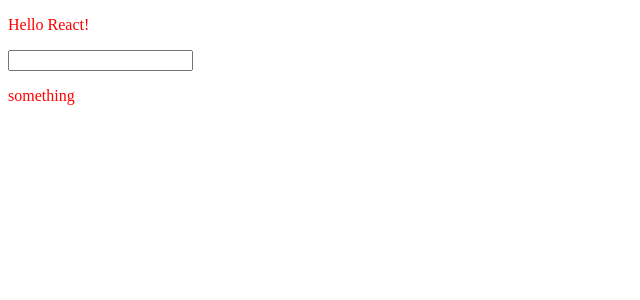
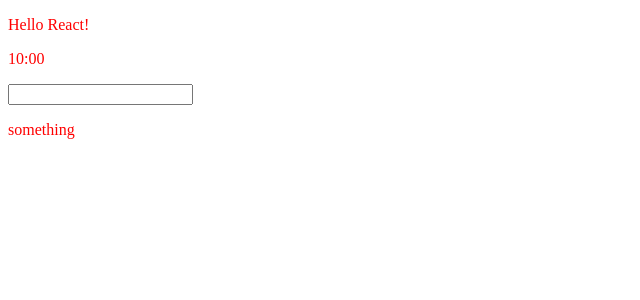
Before and after one commit to shogo-kam/meditation, a React app: page / in a window 1280 px wide. Shown: the top 300 px of the page, without its empty margins (0-640 px from the left). Built offline with nearby package versions, Linux system fonts and the light colour scheme.

Commit message:
Timerを表示する様に修正

```diff
--- a/src/components/Root.js
+++ b/src/components/Root.js
@@ -1,5 +1,6 @@
 import React from 'react';
 import {render} from 'react-dom';
+import Timer from './common/Timer';
 
 class Root extends React.Component {
 	constructor(props) {
@@ -15,6 +16,8 @@ class Root extends React.Component {
 		return (
 			<div>
 				<p>Hello React!</p>
+				<Timer />
+
 				<input type="text" onChange={this.onChange.bind(this)} />
 				<p>{ this.state.message }</p>
 			</div>
--- a/src/components/common/Timer.js
+++ b/src/components/common/Timer.js
@@ -4,14 +4,15 @@ import {render} from 'react-dom';
 class Timer extends React.Component {
 	constructor(props) {
 		super(props);
-
+		this.state = {time:'10:00'};
 	}
 
 	render() {
 		return (
 			<div>
-				<p>10:00</p>
+				<p>{ this.state.time }</p>
 			</div>
 		);
 	}
 }
+export default Timer;
```
